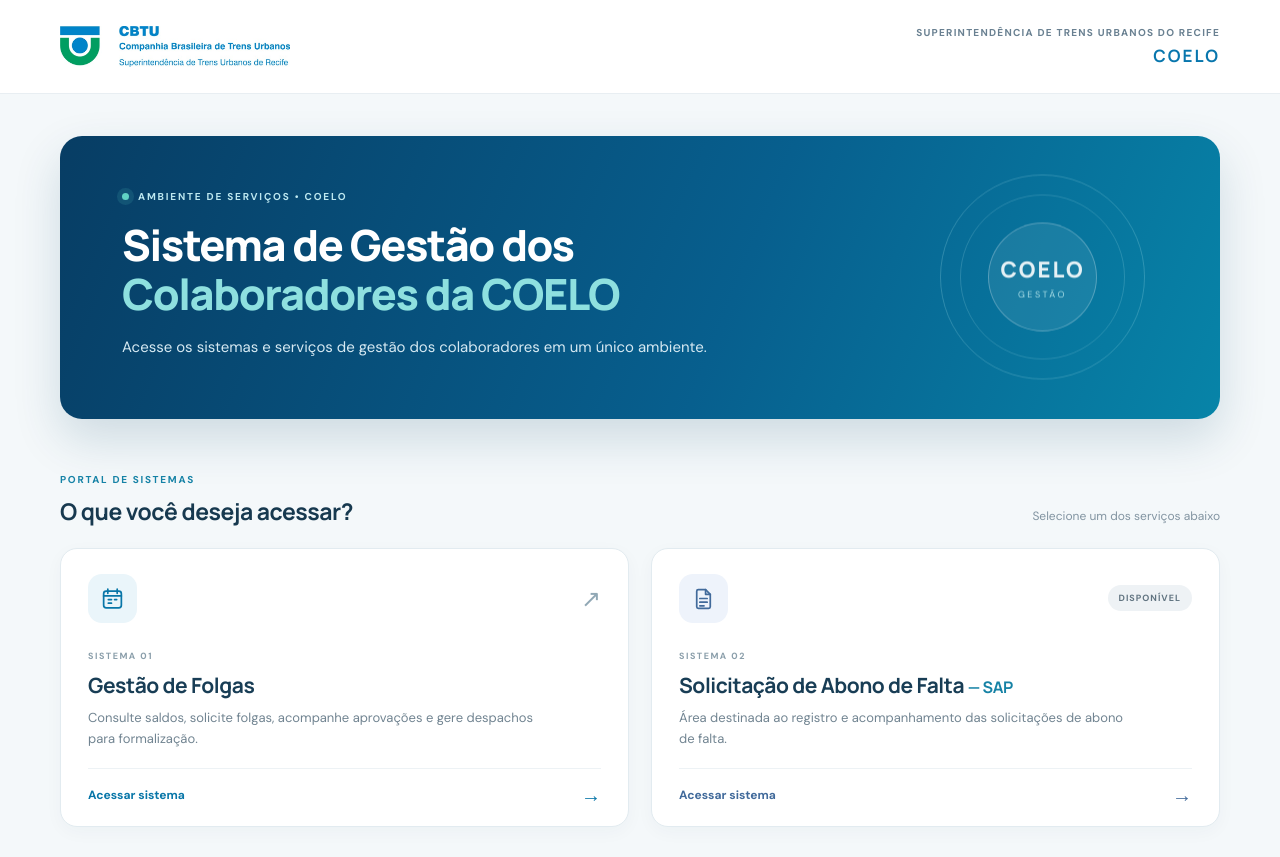
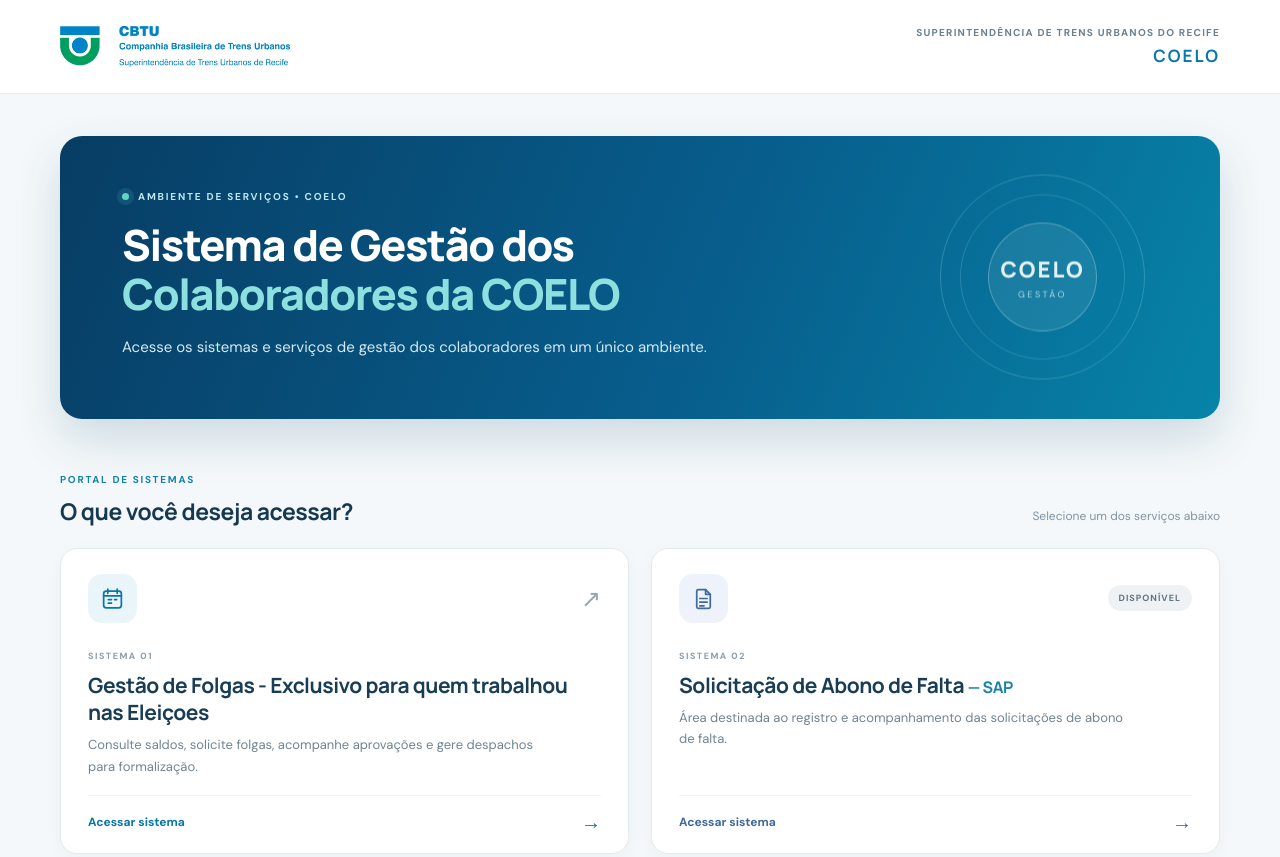
Before and after one commit to coelosistemas8964/portal-coelosistemas, a plain HTML site: page index.html in a window 1280 px wide. Shown: the top 857 px of the page. Drawn offline with Linux system fonts and the light colour scheme.

Commit message:
Update index.html

```diff
--- a/index.html
+++ b/index.html
@@ -51,7 +51,7 @@
           </div>
           <div class="card-content">
             <span class="card-index">SISTEMA 01</span>
-            <h3>Gestão de Folgas</h3>
+            <h3>Gestão de Folgas - Exclusivo para quem trabalhou nas Eleiçoes</h3>
             <p>Consulte saldos, solicite folgas, acompanhe aprovações e gere despachos para formalização.</p>
           </div>
           <div class="card-footer"><span>Acessar sistema</span><span class="arrow-line">→</span></div>
```
